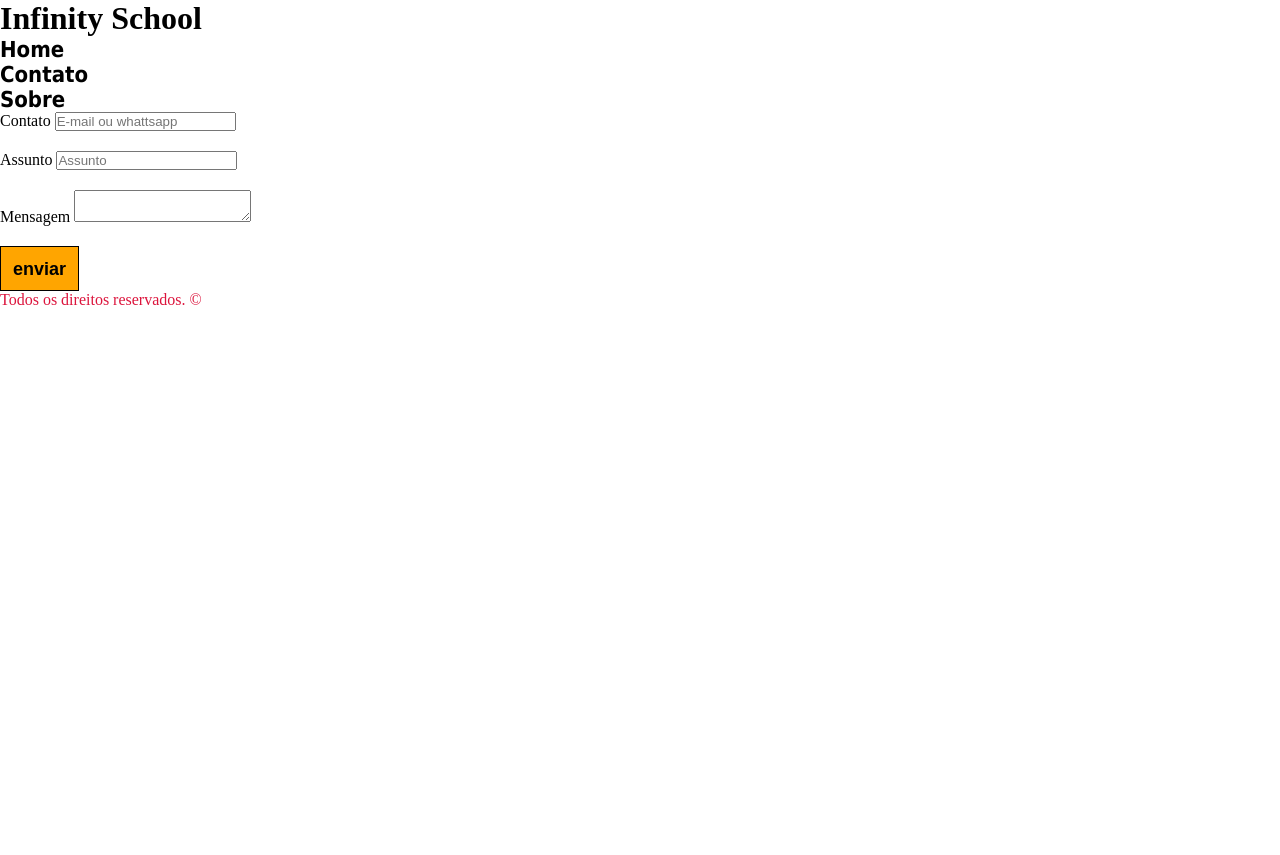
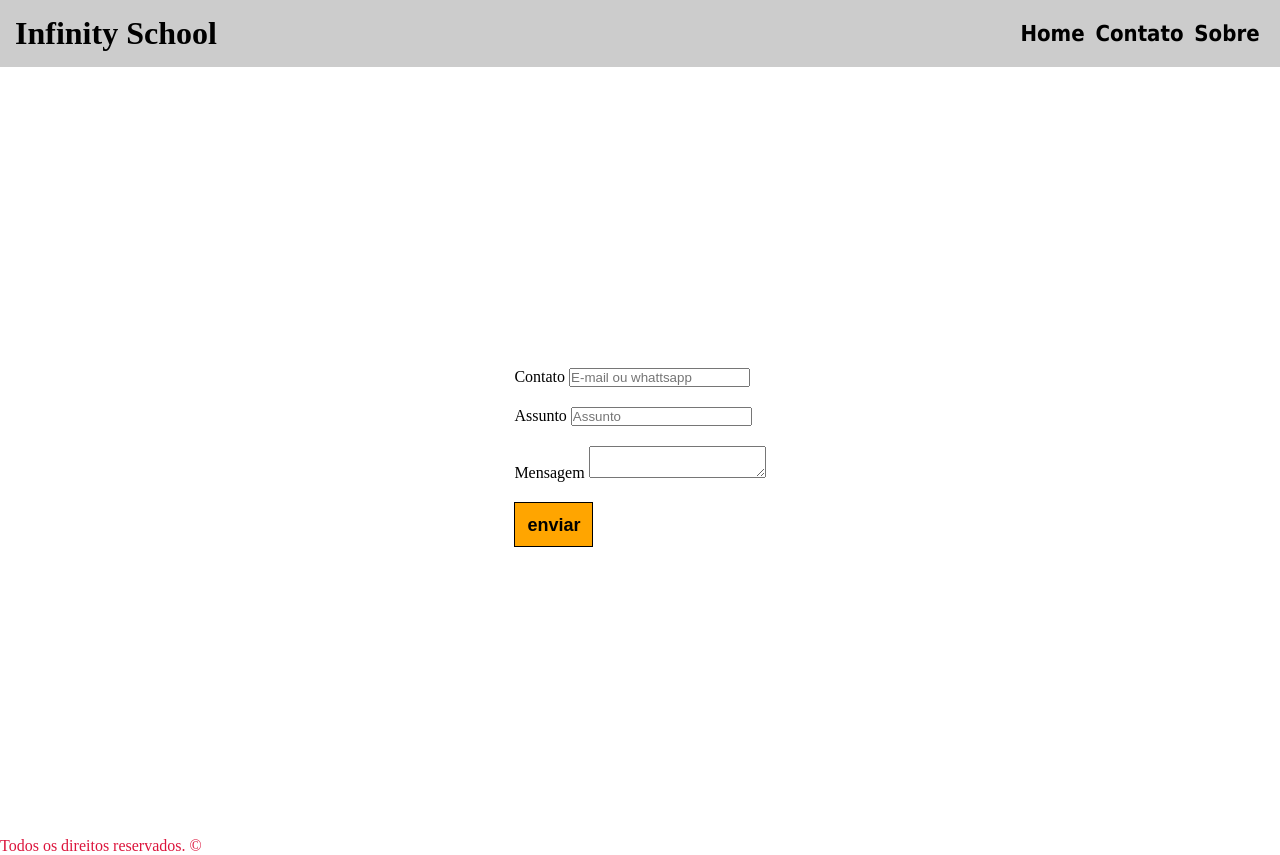
Before and after one commit to kcarww/js-projects, a plain HTML site: page aulas_html/aula04/index.html in a window 1280 px wide. Before the commit the page ends 800 px from the top, so only its background shows below. Drawn offline with Linux system fonts and the light colour scheme.

Commit message:
Update styles.css

```diff
--- a/aulas_html/aula04/styles.css
+++ b/aulas_html/aula04/styles.css
@@ -34,3 +34,25 @@ li {
     height: 45px; /* altura do botão */
     cursor: pointer; /* muda o ponteiro do mouse quando passa em cima */
 }
+
+#header {
+    display: flex; /* posiciona os elementos internos um ao lado do outro */
+    justify-content: space-between; /* Crie um espaço entre o h1 e o nav */
+    padding: 15px;
+    background-color: #ccc;
+    align-items: center; /* centraliza os elementos internos na vertical */
+}
+
+ul {
+    width: 250px; /* Largura da lista */
+    display: flex;
+    justify-content: space-around; /* Coloca um espaçamento entre os itens/links */
+}
+
+.main {
+    height: 95vh; /* Altura de 95% da tela do dispositivo */
+    padding-top: 10px;
+    display: flex;
+    justify-content: center; /* centraliza na horizontal */
+    align-items: center; /* centraliza na vertical */
+}
```
